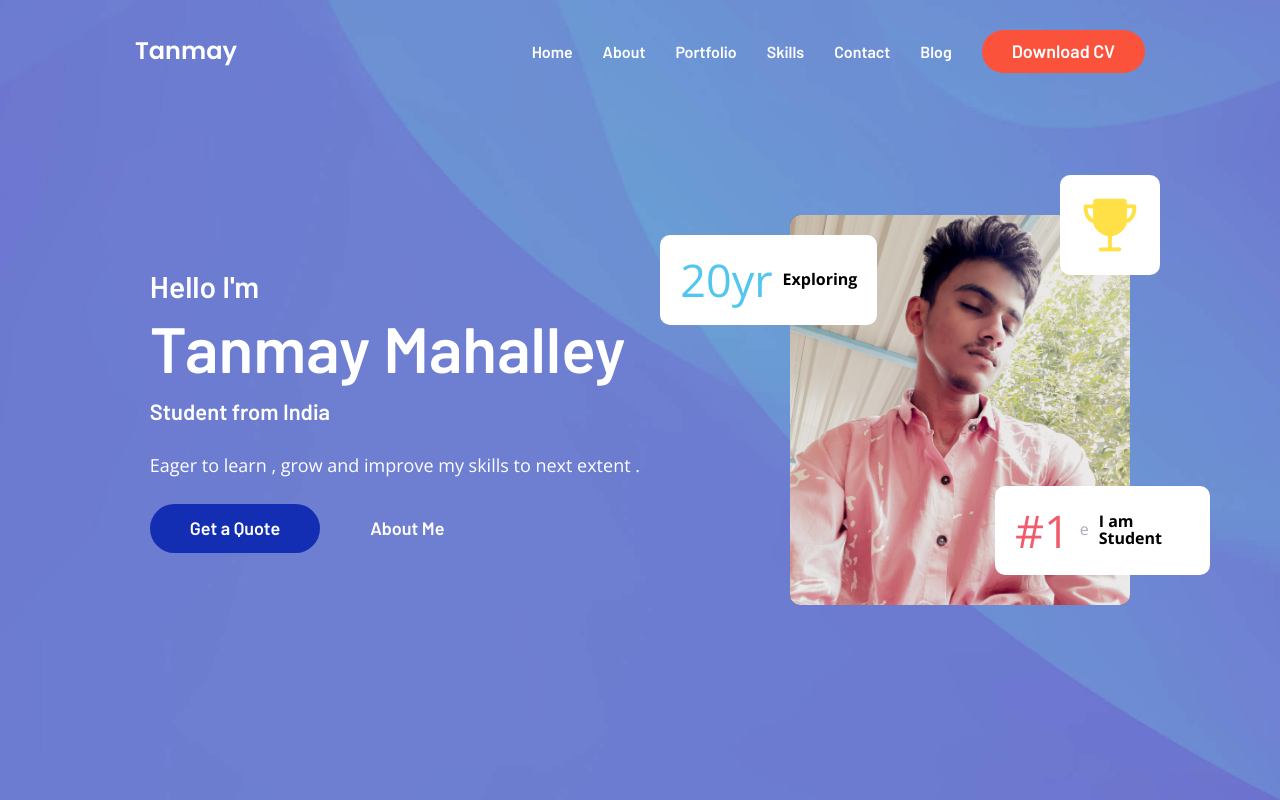
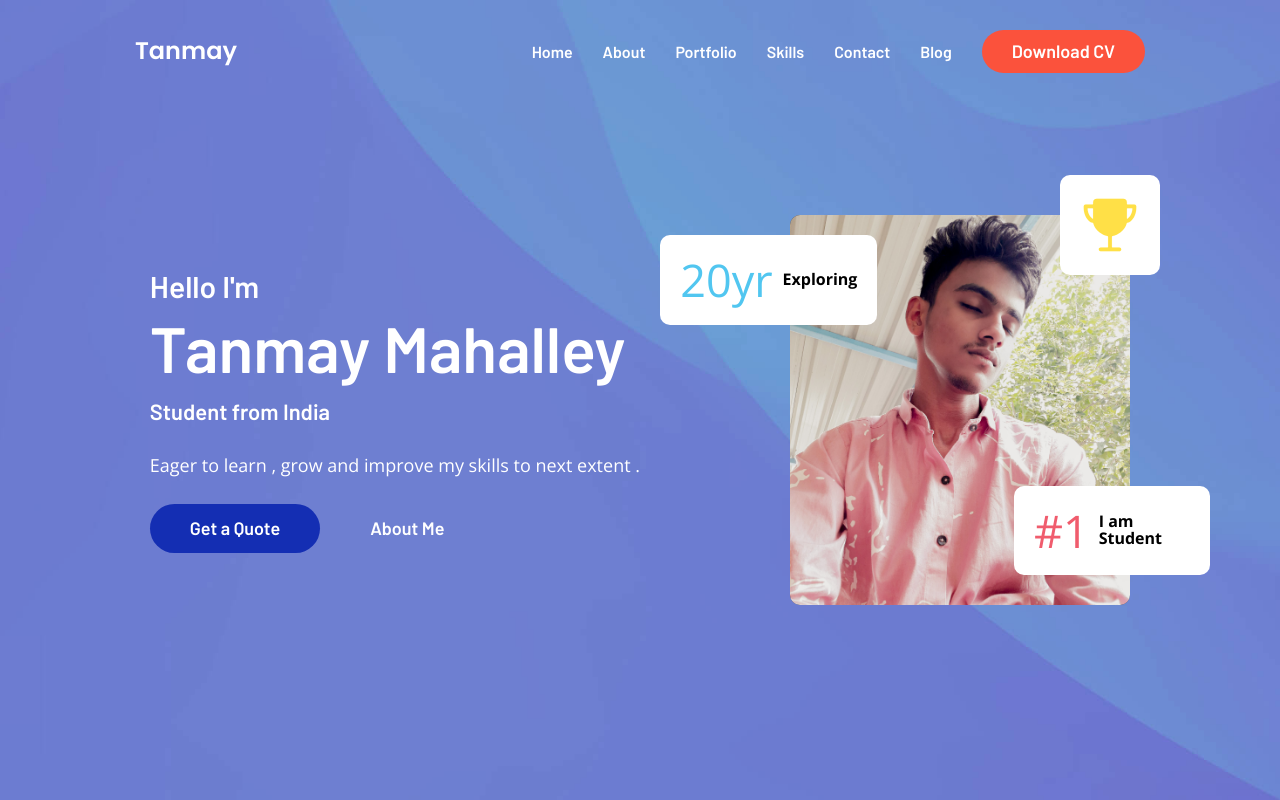
Before and after one commit to tanmay184/portfolio, a plain HTML site: page index.html in a window 1280 px wide. Shown: the top 800 px of the page. Drawn offline with nearby package versions, Linux system fonts and the light colour scheme.

Commit message:
modified index

```diff
--- a/index.html
+++ b/index.html
@@ -109,7 +109,7 @@
 
             <div class="elem elem-2">
               <p class="elem-title">#1</p>
-e
+
               <p class="elem-text">I am Student</p>
             </div>
 
```
